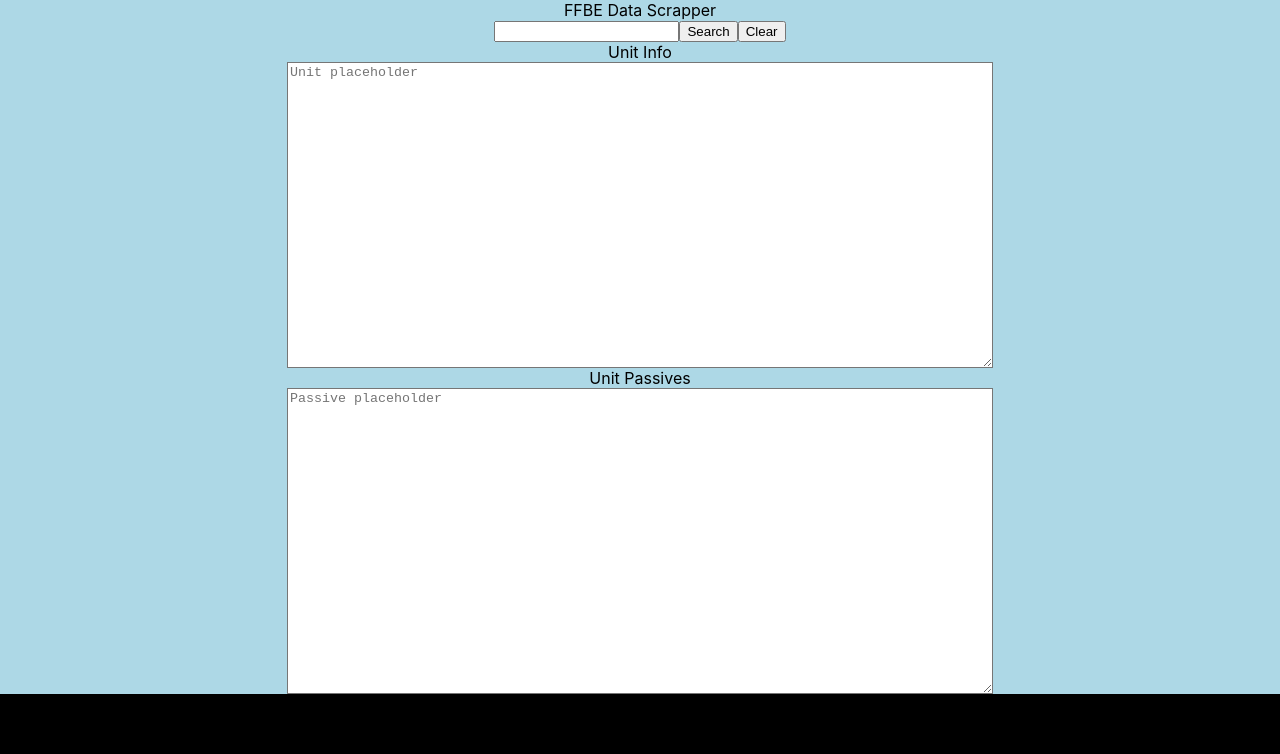
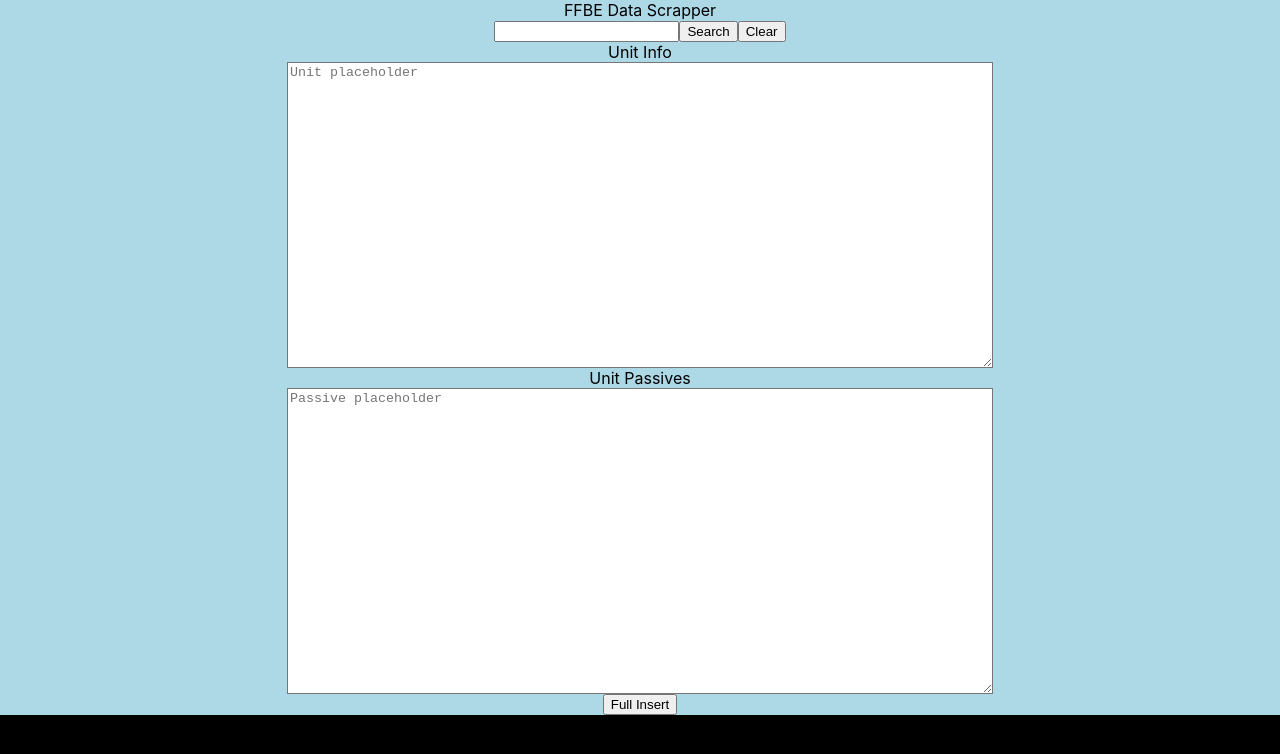
Before and after one commit to GaryVang/ffbe-data-scraper, a React (Create React App) app: page / in a window 1280 px wide. Shown: the top 754 px of the page. Built offline with nearby package versions, Linux system fonts and the light colour scheme; no server answers.

Commit message:
Started insert functionality.

```diff
--- a/src/App.js
+++ b/src/App.js
@@ -1,5 +1,7 @@
 import React, { useState, useEffect } from "react";
 import "./App.css";
+import "./components/dbInsert/FullInsert";
+import FullInsert from "./components/dbInsert/FullInsert";
 
 const axios = require("axios");
 const _ = require("lodash");
@@ -10,7 +12,10 @@ function App() {
   const URL_PASSIVES =
     "https://raw.githubusercontent.com/aEnigmatic/ffbe/master/skills_passive.json";
 
-  const URL_TEST = "https://jsonplaceholder.typicode.com/users";
+  const URL_EQUIPMENTS =
+    "https://raw.githubusercontent.com/aEnigmatic/ffbe/master/equipment.json";
+  const URL_MATERIAS =
+    "https://raw.githubusercontent.com/aEnigmatic/ffbe/master/materia.json";
 
   const [unitList, setUnitList] = useState("");
   useEffect(() => {
@@ -40,7 +45,8 @@ function App() {
     ) {
       setSearchField(searchField[0].toUpperCase() + searchField.slice(1));
     }
-    if (//update later to take capitalize any letters after a space
+    if (
+      //update later to take capitalize any letters after a space
       searchField.indexOf(" ") !== -1 &&
       searchField.indexOf(" ") + 1 < searchField.length &&
       searchField[searchField.indexOf(" ") + 1] !=
@@ -71,7 +77,7 @@ function App() {
             return {
               ...obj,
               // [key]: value[key]
-              [key]: (key !== 'equip' ? value[key] : JSON.stringify(value[key]))
+              [key]: key !== "equip" ? value[key] : JSON.stringify(value[key])
             };
           }, {});
 
@@ -236,9 +242,16 @@ function App() {
         value={passiveTextArea}
         readOnly
       />
+      <FullInsert
+        URL_EQUIPMENTS = {URL_EQUIPMENTS}
+        URL_MATERIAS = {URL_MATERIAS}
+        URL_PASSIVES = {URL_PASSIVES}
+        URL_UNITS = {URL_UNITS}
+      />
     </div>
   );
 }
+
 
 const appStyle = {
   background: "lightblue",
--- /dev/null
+++ b/src/components/dbInsert/FullInsert.js
@@ -0,0 +1,61 @@
+import React, {useEffect, useState} from 'react';
+const axios = require("axios");
+// import './FullInsert.css';
+
+
+const FullInsert = ({URL_EQUIPMENTS, URL_MATERIAS, URL_PASSIVES, URL_UNITS}) => {
+
+
+    //Tables 19 total: 3 Core Tables, 15 sub, 1 subsub
+    // insert order
+    // prettier-ignore
+    const [equippable, setEquippable] = useState([]);
+    const [skill_passive, setSkill_Passive] = useState([]);
+    const [unit, setUnit] = useState([]);
+        //next 1
+        const [unit_stat, setUnit_Stat] = useState([]);
+        const [weapon, setWeapon] = useState([]);
+        const [armor, setArmor] = useState([]);
+        const [accessory, setAccessory] = useState([]);
+        const [materia, setMateria] = useState([]);
+            //next 2
+            const [materia_unit_restriction, setMateria_Unit_Restriction] = useState([]);
+            const [weapon_element_inflict, setWeapon_Element_Inflict] = useState([]);
+            const [weapon_status_inflict, setWeapon_Status_Inflict] = useState([]);
+            const [weapon_variance, setWeapon_Variance] = useState([]); // Make sure table is ready for insert
+            const [equipment_option, setEquipment_Option] = useState([]);
+            const [skill_requirement, setSkill_Requirement] = useState([]);
+            const [equippable_skill, setEquippable_Skill] = useState([]);
+            const [skill_unit_restriction, setSkill_Unit_Restriction] = useState([]);
+            const [unit_skill, setUnit_Skill] = useState([]);
+            const [unit_role, setUnit_Role] = useState([]);
+                //next 3
+                const [skill_enhancement, setSkill_Enhancement] = useState([]);
+
+
+    const handleOnClick = () => {
+        // console.log("Full Insert Clicked!");
+        initialFetch();
+    };
+
+    const initialFetch = async () => {
+        const units = (await axios.get(URL_UNITS)
+            .then(res => res.data));
+        const passives = (await axios.get(URL_PASSIVES)
+            .then(res => res.data));
+        const equipments = (await axios.get(URL_EQUIPMENTS)
+            .then(res => res.data));
+        const materias = (await axios.get(URL_MATERIAS)
+            .then(res => res.data));
+
+        // console.log(units);
+    };
+
+    return (
+        <button onClick={handleOnClick}>Full Insert</button>
+    );
+
+};
+
+
+export default FullInsert;
```
